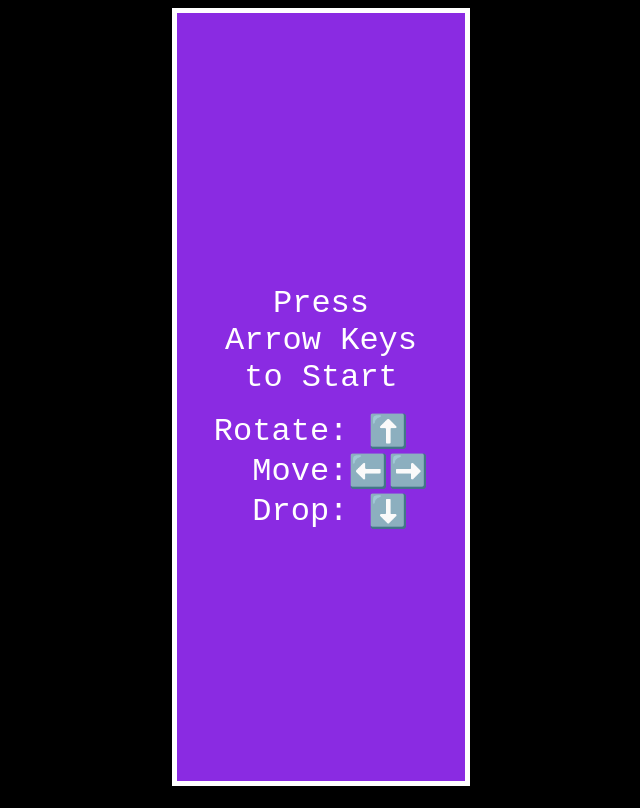
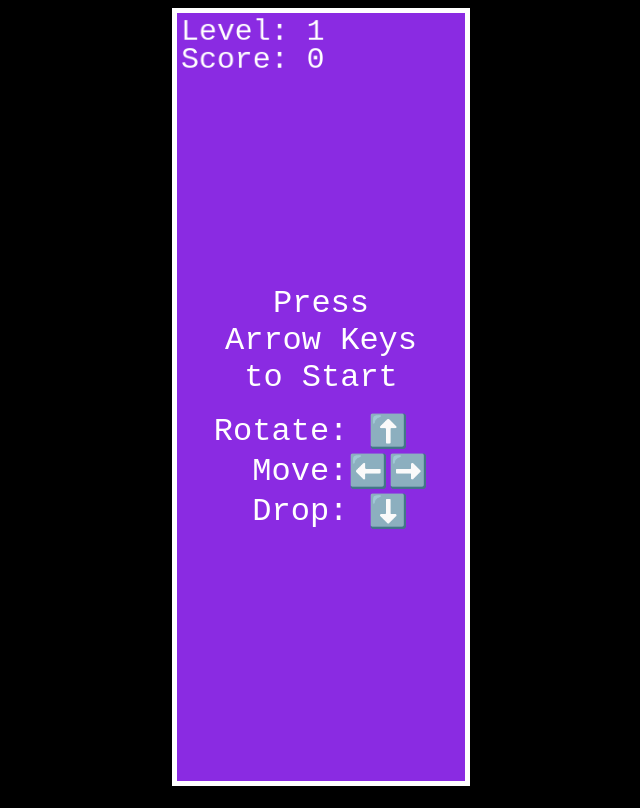
Before and after one commit to NHV33/vetris, a plain HTML site: page index.html in a window 1280 px wide. Shown: the whole page, without its empty margins (319-959 px from the left). Drawn offline with Linux system fonts and the light colour scheme.

Commit message:
added score display and level system

```diff
--- a/index.html
+++ b/index.html
@@ -11,6 +11,7 @@
     </head>
     <body>
         <div class="container flex col align-c">
+            <canvas id="canvas"></canvas>
             <div id="start-message" class="flex col justify-c align-c">
                 <div id="start-message-text">
                     Press </br>
--- a/script.js
+++ b/script.js
@@ -149,20 +149,29 @@ function mainLoop() {
     // update();
 }
 
+function calculateLevel() {
+    return Math.floor(rowsCleared / 10) + 1;
+}
+
+function updateInterval() {
+    const startValue = 33;
+    return startValue - calculateLevel() - 1;
+}
+
 let ticks = 0;
-let updateInterval = 33; // smaller is faster
 let rowsCleared = 0;
 
 function resetGame() {
     console.log("game reset");
+    gameover = false;
     ticks = 0;
+    score = 0;
     rowsCleared = 0;
-    score = 0;
-    gameover = false;
+    drawStats(0, 1);
     // clock
     setInterval(() => {
         if (inPlay) {
-            if (ticks % updateInterval === 0 ) {
+            if (ticks % updateInterval() === 0) {
                 mainLoop();
             }
             update();
@@ -342,12 +351,13 @@ function shiftDown(rowNumber) {
     }
 }
 
-const rowScore = 100;
 
 function setScore(rowCount) {
+    const rowScore = 100;
     rowsCleared += rowCount;
     score += rowScore * rowCount * rowCount;
-    console.log(score);
+    // console.log(score);
+    drawStats(score, calculateLevel());
 }
 
 function shiftDownByRows(rows2clear) {
@@ -414,3 +424,15 @@ document.addEventListener('keydown', (event) => {
         movePiece(activePiece, "right");
     }
 });
+
+function drawStats(score, level) {
+    const canvas = document.getElementById("canvas");
+    const ctx = canvas.getContext("2d");
+    ctx.clearRect(0, 0, canvas.width, canvas.height);
+    ctx.font = "4vmin monospace";
+    // ctx.textAlign = "center";
+    ctx.textBaseline = "top";
+    ctx.fillStyle = "white";
+    ctx.fillText(`Level: ${level}`, 0, 10);
+    ctx.fillText(`Score: ${score}`, 0, 40);
+  }
--- a/styles.css
+++ b/styles.css
@@ -5,6 +5,15 @@
 body {
     background-color: black;
     overflow: hidden;
+}
+
+#canvas {
+    width: calc(var(--grid-size) * 1.3 * 9 );
+    /* height: calc(var(--grid-size) * 1.3 * 3 ); */
+    /* border: 1px solid white; */
+    /* margin: auto; */
+    position: absolute;
+    z-index: 2;
 }
 
 #end-zone {
```
